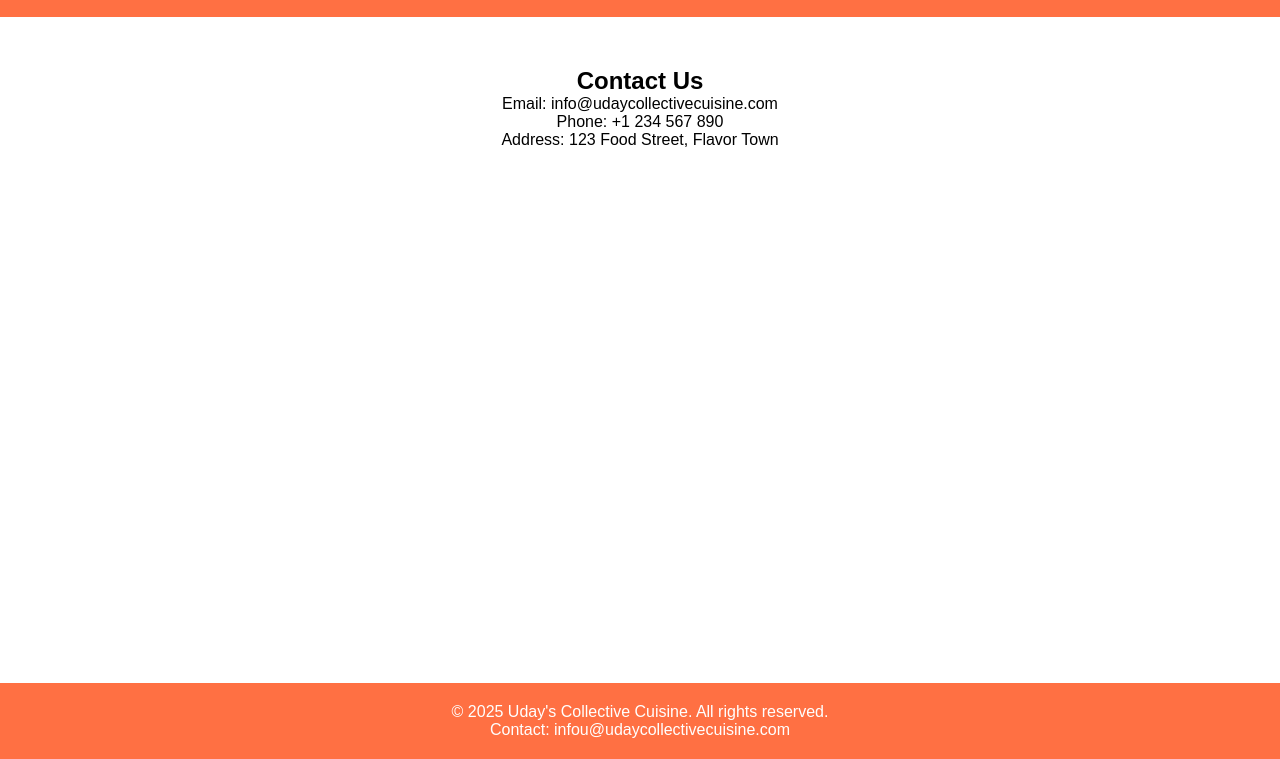
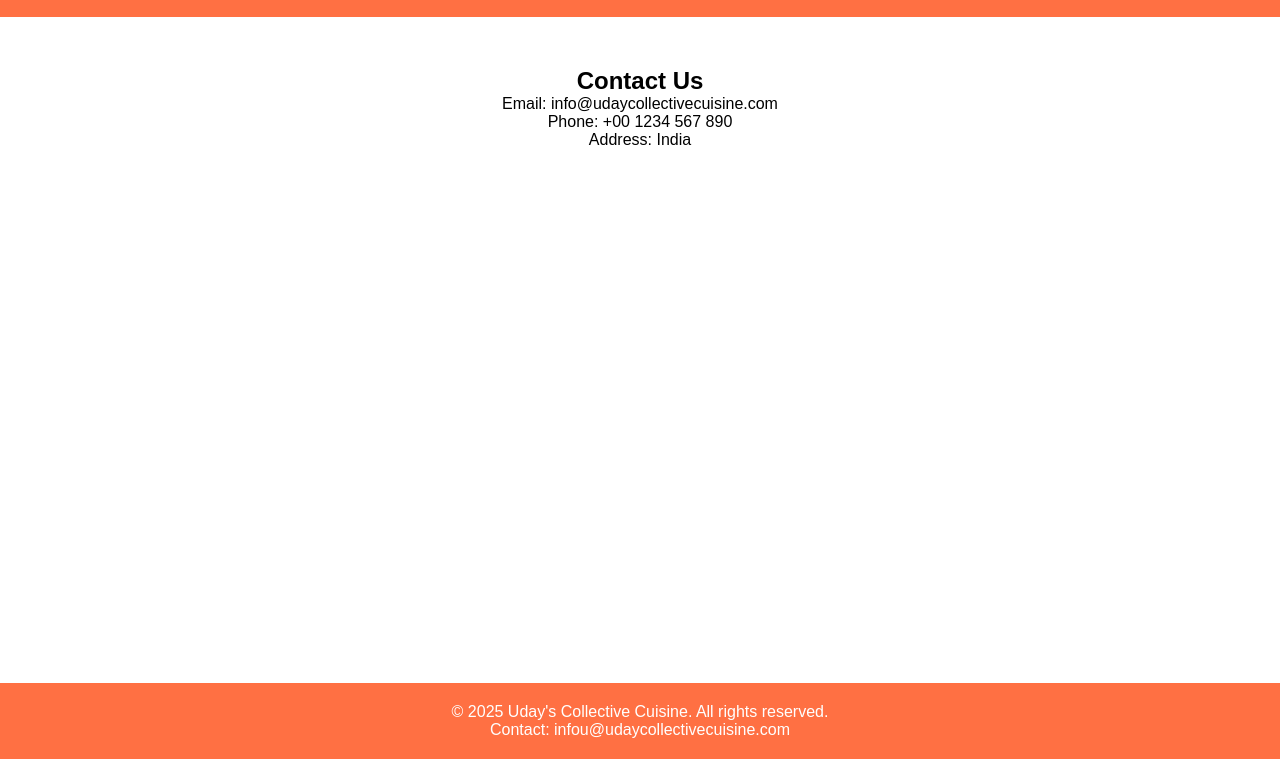
Before and after one commit to Udaykandhala/Uday_food_store, a plain HTML site: page contact.html in a window 1280 px wide. Shown: the part 41-800 px from the top of the page. Drawn offline with Linux system fonts and the light colour scheme.

Commit message:
contact.html

```diff
--- a/contact.html
+++ b/contact.html
@@ -23,8 +23,8 @@
 <section>
 <h2>Contact Us</h2>
 <p>Email: info@udaycollectivecuisine.com</p>
-<p>Phone: +1 234 567 890</p>
-<p>Address: 123 Food Street, Flavor Town</p>
+<p>Phone: +00 1234 567 890</p>
+<p>Address: India </p>
 </section>
 
 <footer>
@@ -32,4 +32,5 @@
 <p>Contact: infou@udaycollectivecuisine.com</p>
 </footer>
 </body>
+
 </html>
```
